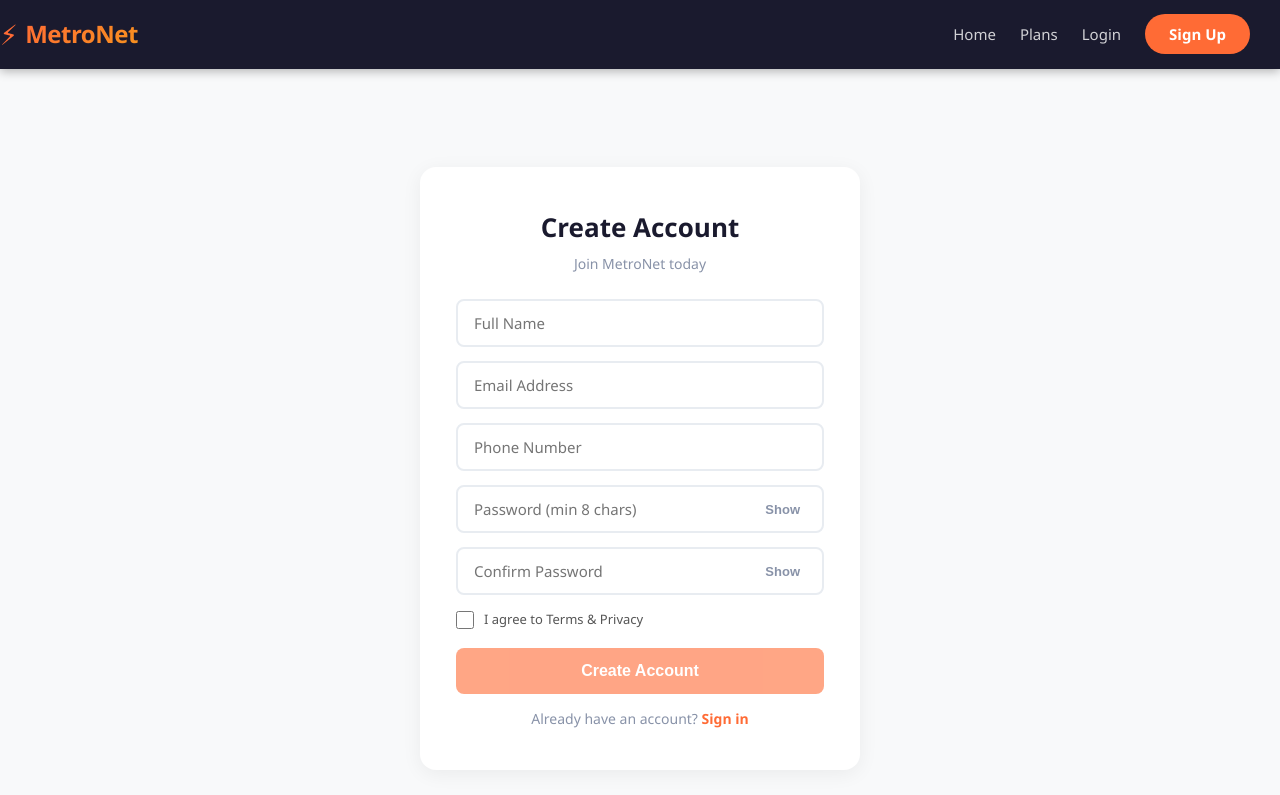
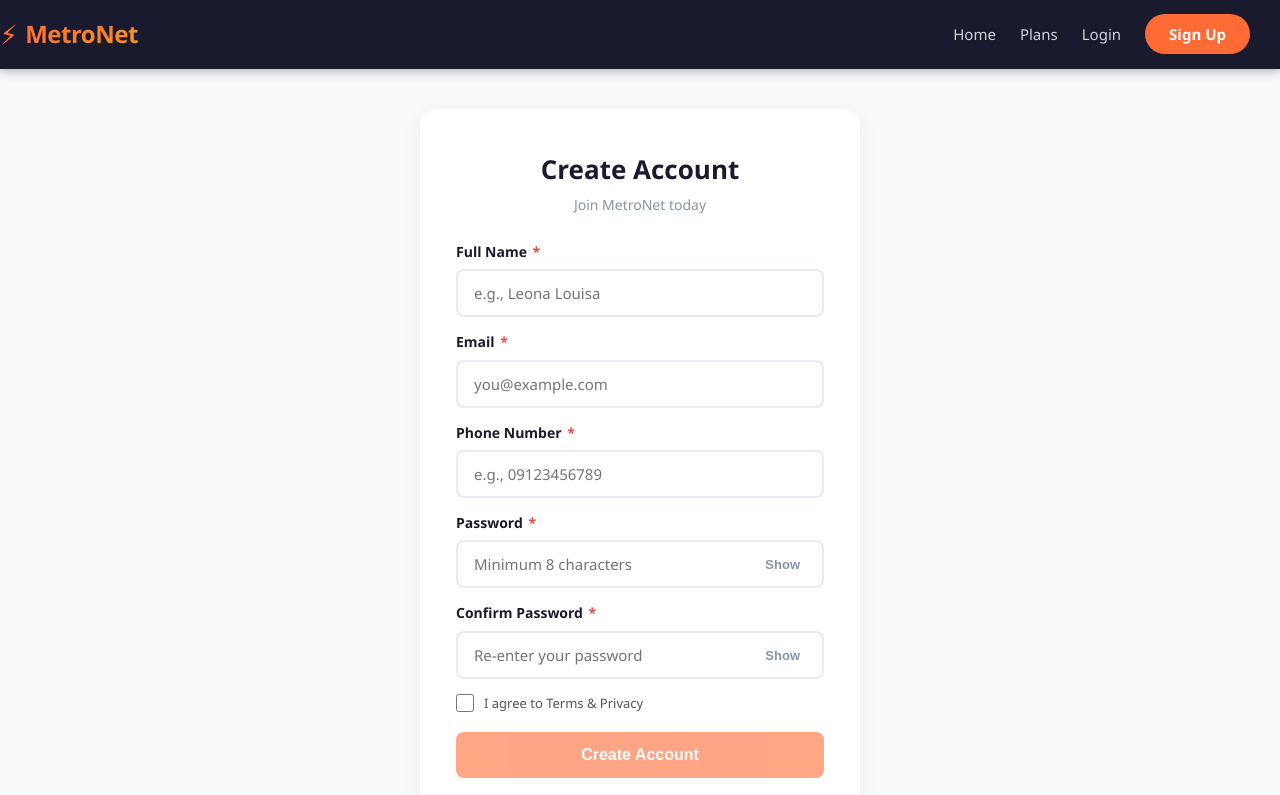
Before and after one commit to Yin-Myat-Noe-Lwin/Metronet, a Vue app in the folder frontend/: page /register in a window 1280 px wide. Shown: the top 795 px of the page. Built offline with nearby package versions, Linux system fonts and the light colour scheme; no server answers.

Commit message:
fix ui for login and register

```diff
--- a/frontend/src/views/LoginPage.vue
+++ b/frontend/src/views/LoginPage.vue
@@ -14,11 +14,14 @@
 
         <form @submit.prevent="handleLogin" novalidate>
           <div class="form-group">
+            <label class="form-label">
+              Email <span class="required">*</span>
+            </label>
             <input
               type="email"
               v-model="form.email"
               required
-              placeholder="Email Address"
+              placeholder="you@example.com"
               class="form-input"
               :class="{ 'input-error': errorMessage }"
             >
@@ -26,11 +29,14 @@
 
           <div class="form-group">
             <div class="password-wrapper">
+              <label class="form-label">
+                Password <span class="required">*</span>
+              </label>
               <input
                 :type="showPassword ? 'text' : 'password'"
                 v-model="form.password"
                 required
-                placeholder="Password"
+                placeholder="Enter your password"
                 class="form-input"
                 :class="{ 'input-error': errorMessage }"
               >
@@ -231,6 +237,37 @@ form {
   box-shadow: 0 0 0 3px rgba(255, 107, 53, 0.1);
 }
 
+.form-input::-webkit-credentials-auto-fill-button,
+.form-input::-webkit-caps-lock-indicator,
+.form-input::-webkit-contacts-auto-fill-button,
+.form-input::-webkit-credentials-auto-fill-button {
+  display: none !important;
+  visibility: hidden;
+  pointer-events: none;
+}
+
+.form-input::-moz-reveal {
+  display: none !important;
+}
+
+.form-input::-ms-reveal,
+.form-input::-ms-clear {
+  display: none !important;
+}
+
+.form-label {
+  font-size: 14px;
+  font-weight: 600;
+  color: #1a1a2e;
+}
+
+.required {
+  color: #e74c3c;
+  font-weight: 700;
+  margin-left: 2px;
+}
+
+
 .password-wrapper {
   position: relative;
 }
@@ -242,7 +279,7 @@ form {
 .password-toggle {
   position: absolute;
   right: 12px;
-  top: 50%;
+  top: 65%;
   transform: translateY(-50%);
   background: none;
   border: none;
--- a/frontend/src/views/RegisterPage.vue
+++ b/frontend/src/views/RegisterPage.vue
@@ -14,42 +14,54 @@
 
         <form @submit.prevent="handleRegister">
           <div class="form-group">
+             <label class="form-label">
+              Full Name <span class="required">*</span>
+            </label>
             <input
               type="text"
               v-model="form.name"
               required
-              placeholder="Full Name"
+              placeholder="e.g., Leona Louisa"
               class="form-input"
             >
           </div>
 
           <div class="form-group">
+            <label class="form-label">
+              Email <span class="required">*</span>
+            </label>
             <input
               type="email"
               v-model="form.email"
               required
-              placeholder="Email Address"
+              placeholder="you@example.com"
               class="form-input"
             >
           </div>
 
           <div class="form-group">
+            <label class="form-label">
+              Phone Number <span class="required">*</span>
+            </label>
             <input
               type="tel"
               v-model="form.phone"
               required
-              placeholder="Phone Number"
+              placeholder="e.g., 09123456789"
               class="form-input"
             >
           </div>
 
           <div class="form-group">
+            <label class="form-label">
+              Password <span class="required">*</span>
+            </label>
             <div class="password-wrapper">
               <input
                 :type="showPassword ? 'text' : 'password'"
                 v-model="form.password"
                 required
-                placeholder="Password (min 8 chars)"
+                placeholder="Minimum 8 characters"
                 minlength="8"
                 class="form-input"
               >
@@ -60,12 +72,15 @@
           </div>
 
           <div class="form-group">
+            <label class="form-label">
+              Confirm Password <span class="required">*</span>
+            </label>
             <div class="password-wrapper">
               <input
                 :type="showConfirmPassword ? 'text' : 'password'"
                 v-model="form.password_confirmation"
                 required
-                placeholder="Confirm Password"
+                placeholder="Re-enter your password"
                 class="form-input"
               >
               <button type="button" @click="showConfirmPassword = !showConfirmPassword" class="password-toggle">
@@ -233,6 +248,24 @@ form {
   gap: 14px;
 }
 
+.form-group {
+  display: flex;
+  flex-direction: column;
+  gap: 6px;
+}
+
+.form-label {
+  font-size: 14px;
+  font-weight: 600;
+  color: #1a1a2e;
+}
+
+.required {
+  color: #e74c3c;
+  font-weight: 700;
+  margin-left: 2px;
+}
+
 .form-input {
   width: 100%;
   padding: 12px 16px;
@@ -247,6 +280,24 @@ form {
   outline: none;
   border-color: #ff6b35;
   box-shadow: 0 0 0 3px rgba(255,107,53,0.1);
+}
+
+.form-input::-webkit-credentials-auto-fill-button,
+.form-input::-webkit-caps-lock-indicator,
+.form-input::-webkit-contacts-auto-fill-button,
+.form-input::-webkit-credentials-auto-fill-button {
+  display: none !important;
+  visibility: hidden;
+  pointer-events: none;
+}
+
+.form-input::-moz-reveal {
+  display: none !important;
+}
+
+.form-input::-ms-reveal,
+.form-input::-ms-clear {
+  display: none !important;
 }
 
 .password-wrapper {
```
